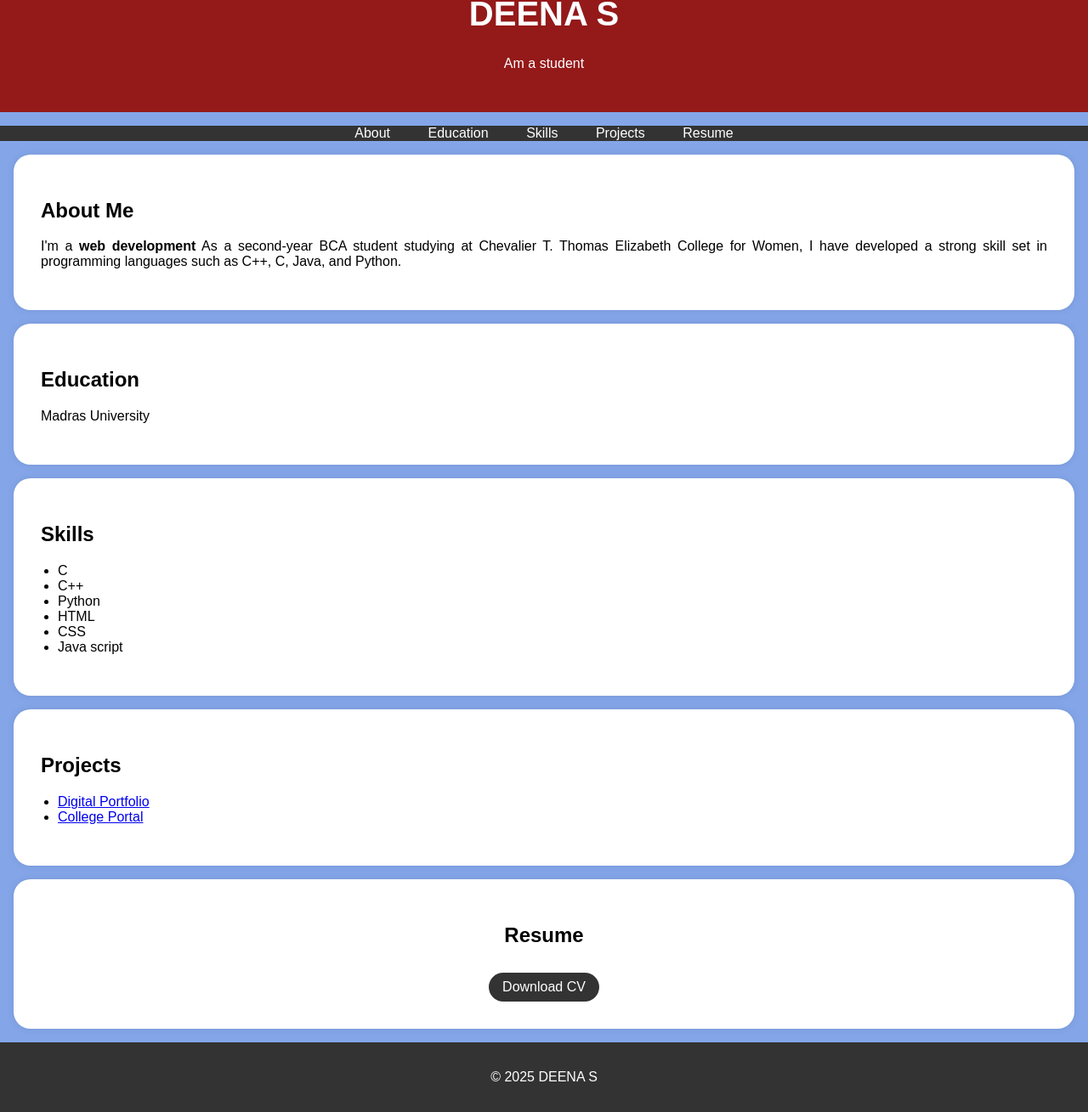
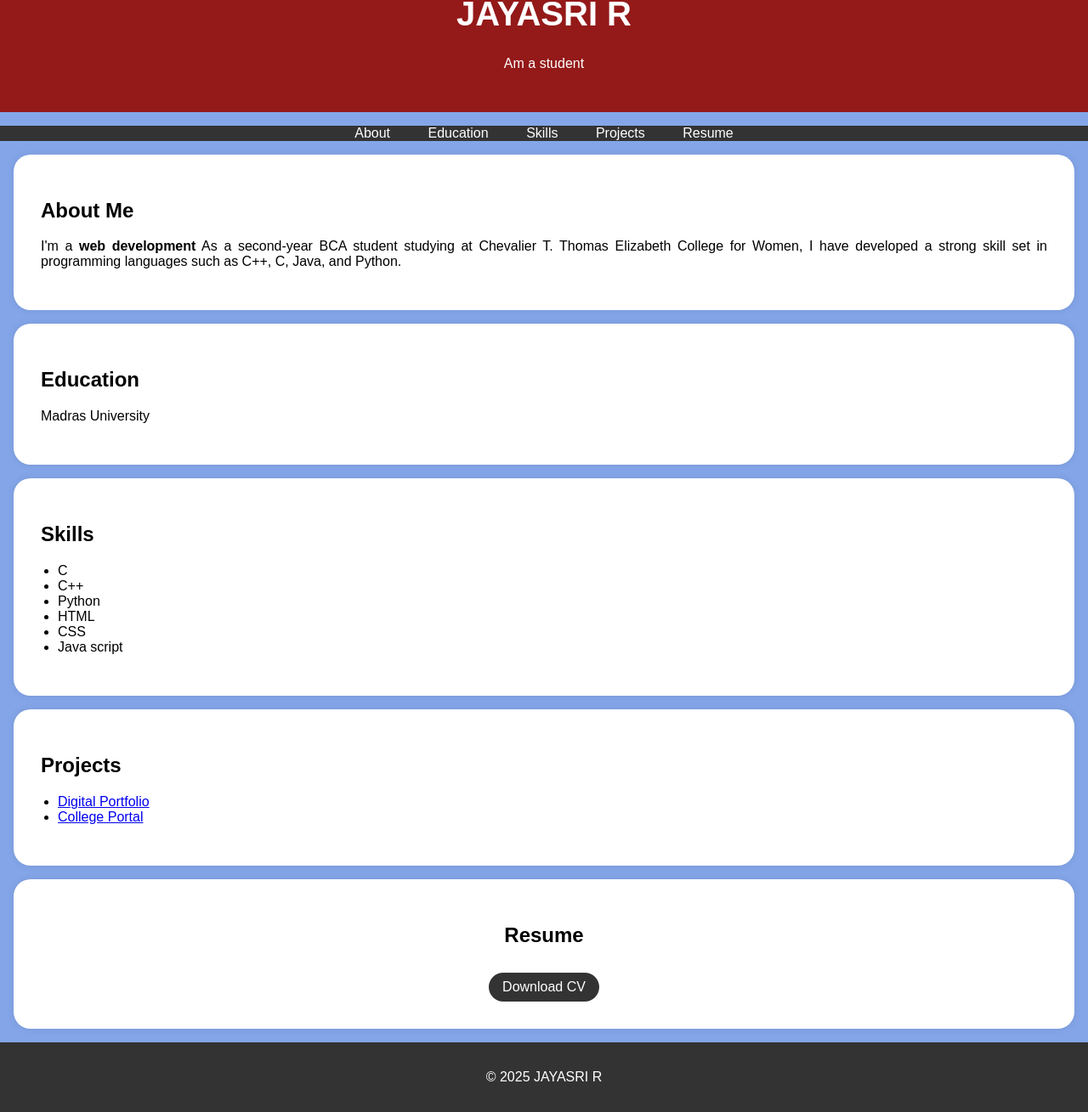
Before and after one commit to Jaiiramesh/portfolio, a plain HTML site: page index.html in a window 1280 px wide. Shown: the part 83-1392 px from the top of the page at 85% size. Drawn offline with Linux system fonts and the light colour scheme.

Commit message:
index.html

```diff
--- a/index.html
+++ b/index.html
@@ -96,7 +96,7 @@ html>
         <div class="header-content">
             <!-- Add your profile picture here -->
            <!-- <img src="passport photo.jpg" alt="Your Profile Picture" class="profile-picture"> -->
-            <h1>DEENA S</h1>
+            <h1>JAYASRI R</h1>
             <p>Am  a student</p>
         </div>
     </header>
@@ -171,7 +171,7 @@ html>
     </section>
 
     <footer>
-        <p>&copy; 2025 DEENA S</p>
+        <p>&copy; 2025 JAYASRI R</p>
     </footer>
 
     <script>
```
